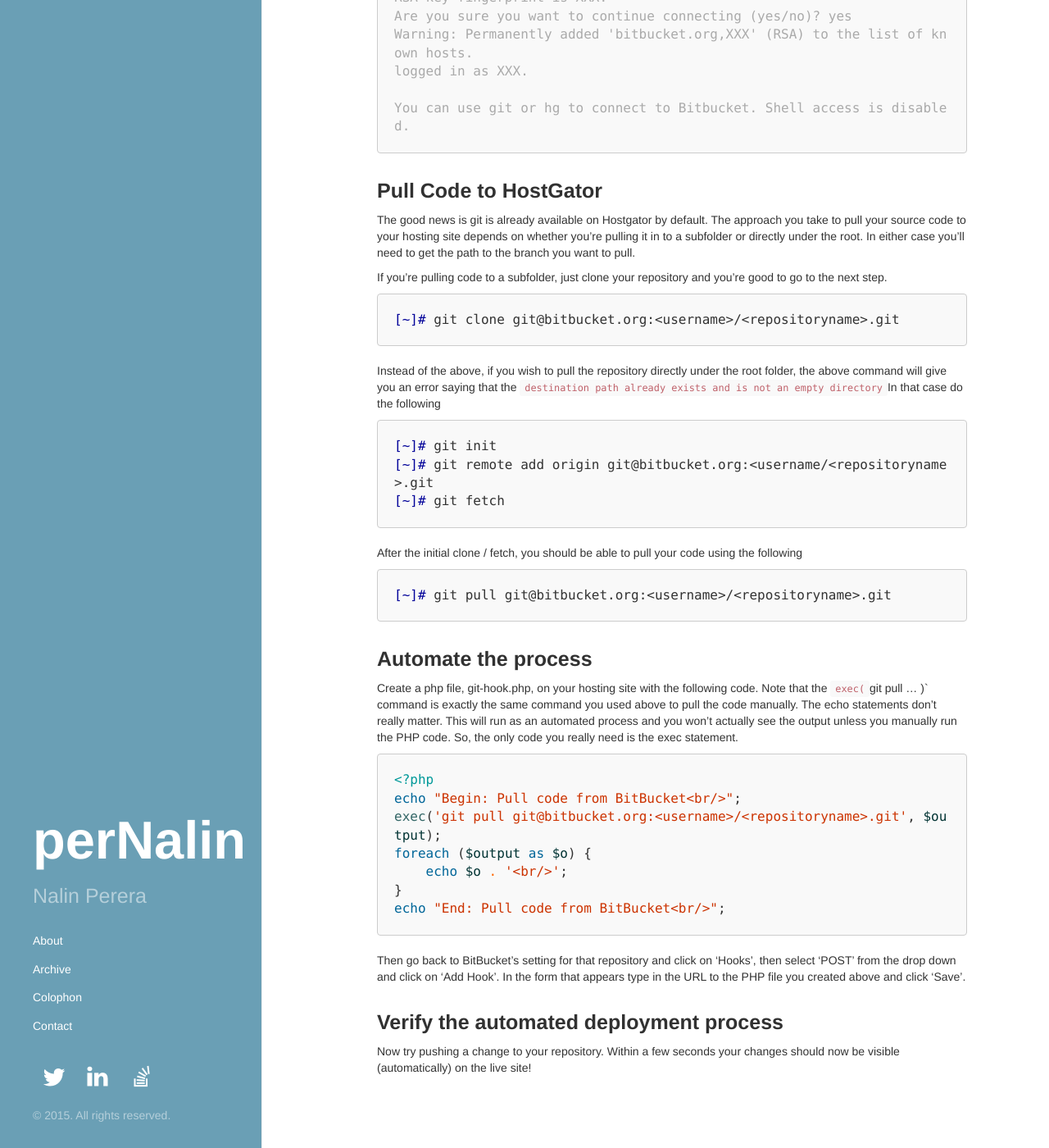
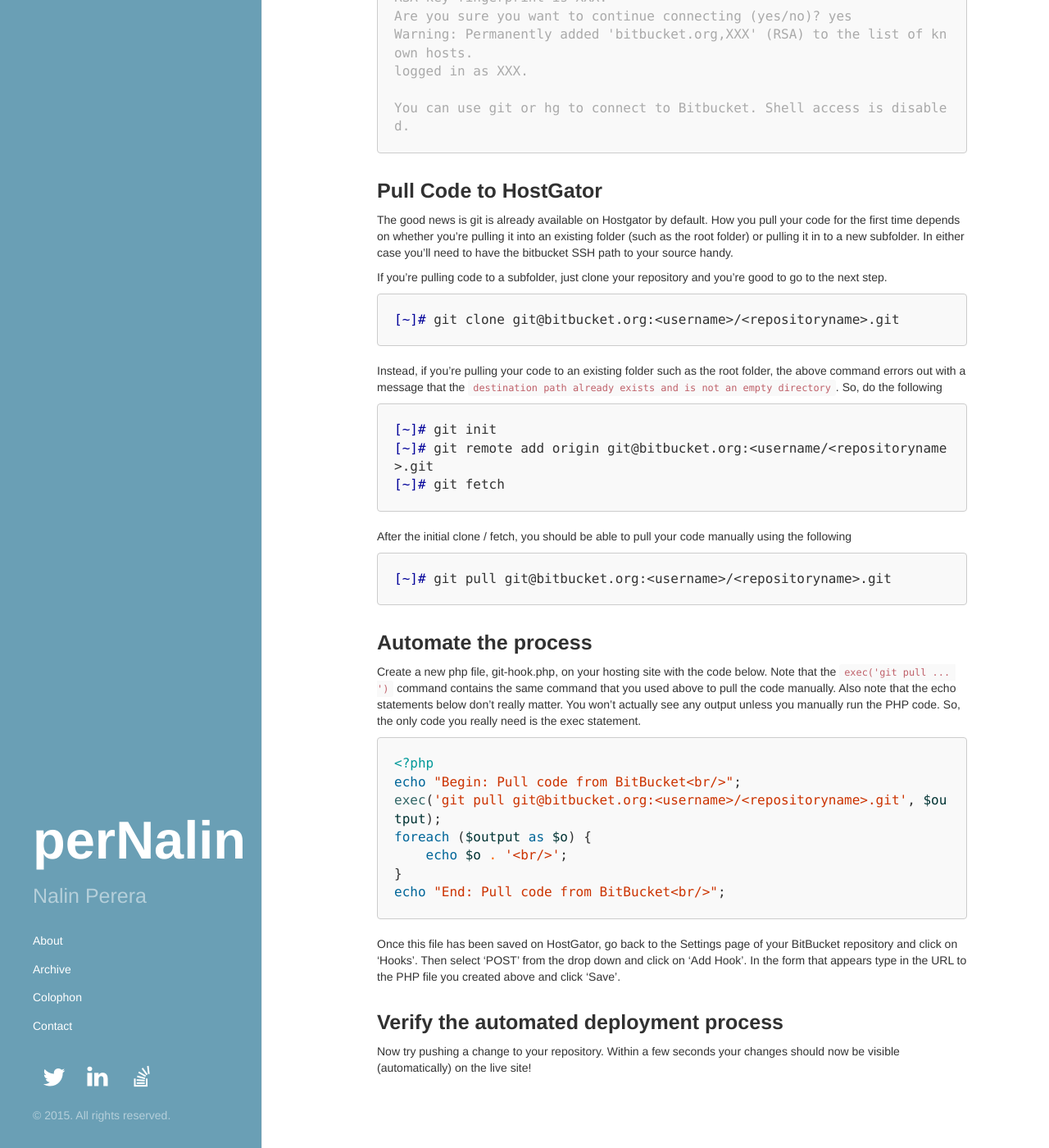
Before and after one commit to pernalin/pernalin.github.io, a Jekyll site: the page built from _posts/2015-04-25-automated-deployment-bitbucket-to-hostgator.md, in a window 1280 px wide and 1400 px high, scrolled down 1161 px. Shown: the whole window at 82% size. Built offline with Jekyll 4.4.1, drawn with Linux system fonts in a browser that asks for light colours; nearby versions of some CDN libraries; Markdown is read by kramdown in place of the engine named in the settings; comment, search, counter and statistics services are not loaded.

Commit message:
Weekly post

```diff
--- a/_posts/2015-04-25-automated-deployment-bitbucket-to-hostgator.md
+++ b/_posts/2015-04-25-automated-deployment-bitbucket-to-hostgator.md
@@ -56,18 +56,17 @@ You can use git or hg to connect to Bitbucket. Shell access is disabled.
 
 ### Pull Code to HostGator
 
-The good news is git is already available on Hostgator by default.  The approach you take to pull your source code to
- your hosting site depends on whether you're pulling it in to a subfolder or directly under the root.  In either case
-  you'll need to get the path to the branch you want to pull.
+The good news is git is already available on Hostgator by default.  How you pull your code for the first time
+depends on whether you're pulling it into an existing folder (such as the root folder) or pulling it in to a new
+subfolder. In either case you'll need to have the bitbucket SSH path to your source handy.
 
 If you're pulling code to a subfolder, just clone your repository and you're good to go to the next step.
 {% highlight console %}
 [~]# git clone git@bitbucket.org:<username>/<repositoryname>.git
 {% endhighlight %}
 
-Instead of the above, if you wish to pull the repository directly under the root folder, the above command will give
-you an error saying that the `destination path already exists and is not an empty directory`In
-that case do the following
+Instead, if you're pulling your code to an existing folder such as the root folder, the above command errors out
+with a message that the `destination path already exists and is not an empty directory`. So, do the following
 
 {% highlight console %}
 [~]# git init
@@ -75,16 +74,16 @@ that case do the following
 [~]# git fetch
 {% endhighlight %}
 
-After the initial clone / fetch, you should be able to pull your code using the following
+After the initial clone / fetch, you should be able to pull your code manually using the following
 {% highlight console %}
 [~]# git pull git@bitbucket.org:<username>/<repositoryname>.git
 {% endhighlight %}
 
 ### Automate the process
 
-Create a php file, git-hook.php, on your hosting site with the following code. Note that the `exec(`git pull ... )`
-command is exactly the same command you used above to pull the code manually.  The echo statements don't really
-matter.  This will run as an automated process and you won't actually see the output unless you manually run the PHP
+Create a new php file, git-hook.php, on your hosting site with the code below. Note that the `exec('git pull ... ')`
+command contains the same command that you used above to pull the code manually. Also note that the echo
+statements below don't really matter.  You won't actually see any output unless you manually run the PHP
 code.  So, the only code you really need is the exec statement.
 
 {% highlight php %}
@@ -97,8 +96,9 @@ foreach ($output as $o) {
 echo "End: Pull code from BitBucket<br/>";
 {% endhighlight %}
 
-Then go back to BitBucket's setting for that repository and click on 'Hooks', then select 'POST' from the drop down
-and click on 'Add Hook'.  In the form that appears type in the URL to the PHP file you created above and click 'Save'.
+Once this file has been saved on HostGator, go back to the Settings page of your BitBucket repository and click
+ on 'Hooks'. Then select 'POST' from the drop down and click on 'Add Hook'.  In the form that appears type in the URL
+  to the PHP file you created above and click 'Save'.
 
 ### Verify the automated deployment process
 Now try pushing a change to your repository. Within a few seconds your changes should now be visible (automatically)
```
